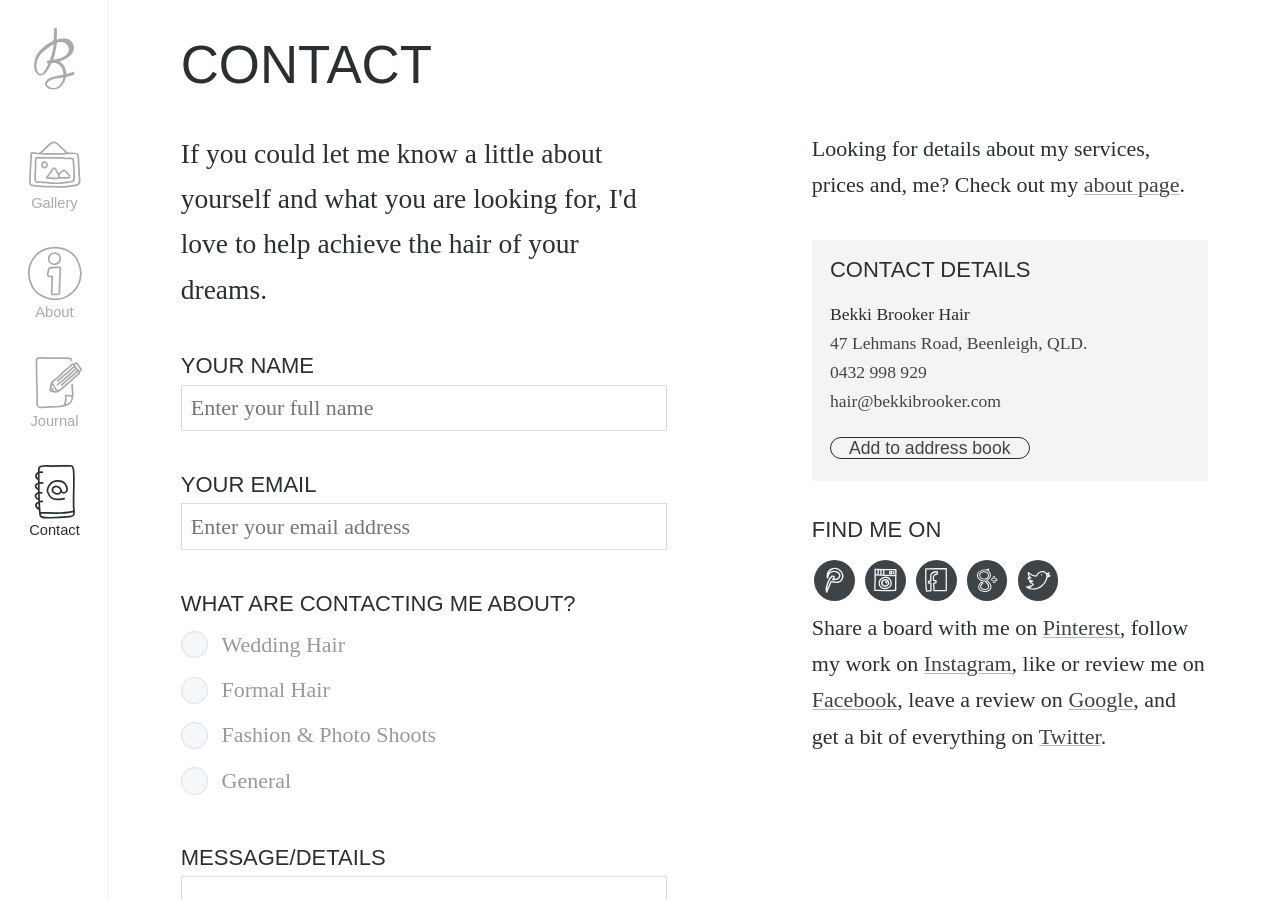
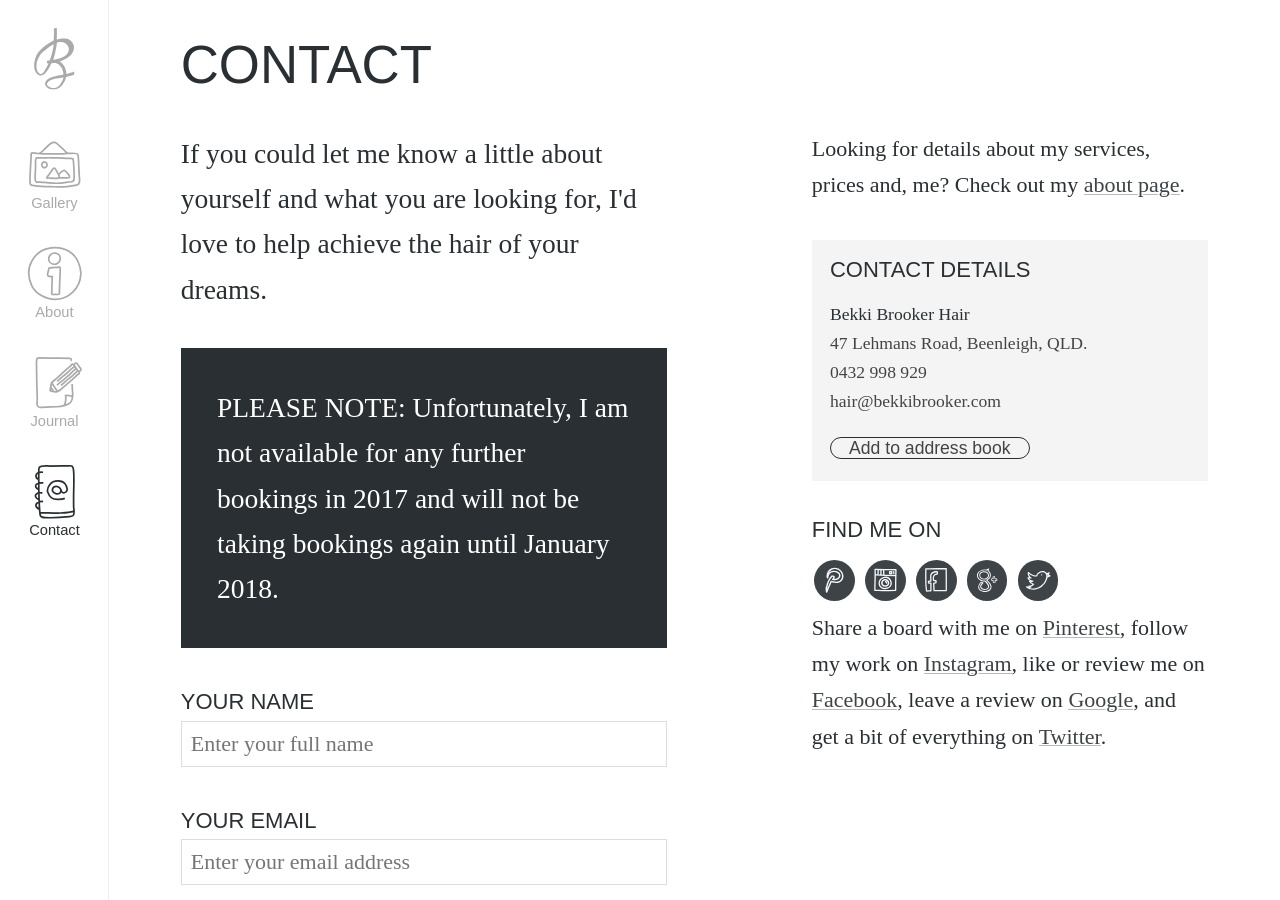
Before and after one commit to lukebrooker/bekkibrooker, a Jekyll site: the page built from contact.html, in a window 1280 px wide and 900 px high. Built offline with Jekyll 4.4.1, drawn with Linux system fonts in a browser that asks for light colours.

Commit message:
Add notice about not being available in 2017

```diff
--- a/contact.html
+++ b/contact.html
@@ -16,6 +16,9 @@ published: true
       <div class="Prose">
         <p class="u-textLead u-sMT1">
           If you could let me know a little about yourself and what you are looking for, I'd love to help achieve the hair of your dreams.
+        </p>
+        <p class="u-textLead u-sMT1 u-sPA1" style="background-color: #292f33; color: #fff;">
+          <strong>PLEASE NOTE:</strong> Unfortunately, I am not available for any further bookings in 2017 and will not be taking bookings again until January 2018.
         </p>
       </div>
       <form id="contact-form" class="u-sMV1">
@@ -62,7 +65,12 @@ published: true
                 <img class="u-lRound" src="/assets/images/bekki-brooker-sm.jpg" alt="Bekki Brooker">
               </div>
               <div class="u-tableCell u-size2of3 u-sPLH u-alignMiddle">
-                <p><strong>Thanks for contacting me.</strong><br>I will get back to you as soon as I can.</p>
+                <p>
+                  <strong>Thanks for contacting me.</strong><br>I will get back to you as soon as I can.
+                </p>
+                <p class="u-sMTH">
+                  <strong>PLEASE NOTE:</strong> Unfortunately, I am not available for any further bookings in 2017 and will not be taking bookings again until January 2018.
+                </p>
               </div>
             </div>
           </div>
```
